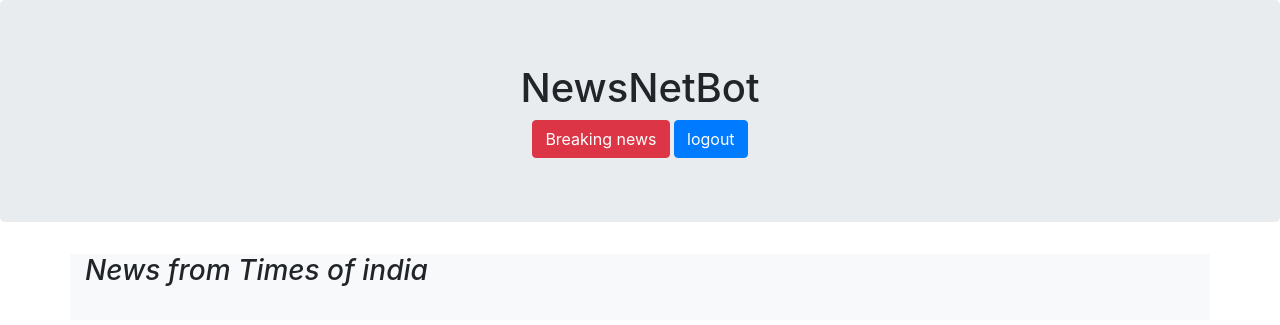
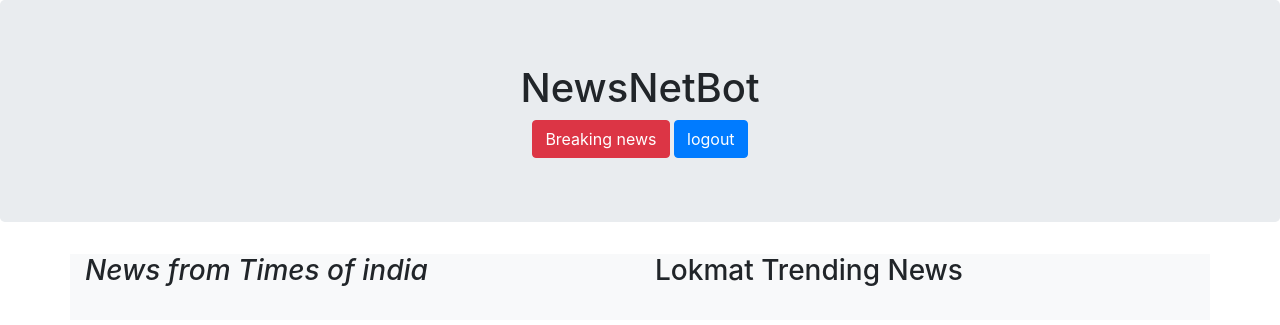
Before and after one commit to VijayBikkad/NewsNetBot, a Django app: template news/templates/news/index.html in a window 1280 px wide. Shown: the top 325 px of the page. Run offline with Django 3.2, Linux system fonts and the light colour scheme; the template is opened without the code that fills it, so the values that code supplies are empty; parts of the project's set-up code (start-up, migrations or seed data) failed here and were passed over; some libraries are stand-ins or nearby versions.

Commit message:
initial commit

```diff
--- a/Daily_news/settings.py
+++ b/Daily_news/settings.py
@@ -23,7 +23,7 @@ BASE_DIR = Path(__file__).resolve().parent.parent
 
 # SECURITY WARNING: keep the secret key used in production secret!
 # SECRET_KEY = 'django-insecure-+iyt$1**@*s!qs0al1@qq1yg-ly_-!d058nxh@lw$+2bj_b1d='
-SECRET_KEY = os.environ['SECRET_KEY']
+SECRET_KEY = 'django-insecure-+iyt$1**@*s!qs0al1@qq1yg-ly_-!d058nxh@lw$+2bj_b1d='
 
 # SECURITY WARNING: don't run with debug turned on in production!
 DEBUG = True
@@ -140,7 +140,7 @@ EMAIL_HOST = 'smtp.gmail.com'
 EMAIL_PORT = 587
 EMAIL_USE_TLS = True
 EMAIL_HOST_USER = 'testingapp1950@gmail.com'
-EMAIL_HOST_PASSWORD = os.environ['MAIL']
+EMAIL_HOST_PASSWORD = 'cwxpsyhszsxpatwu'
 
 STATICFILES_STORAGE = 'whitenoise.storage.CompressedManifestStaticFilesStorage'
 
--- a/news/templates/news/index.html
+++ b/news/templates/news/index.html
@@ -14,7 +14,7 @@
     </div>
     <div class="container">
         <div class="row bg-light">
-            <div class="col-12">
+            <div class="col-6">
                     <h3 class="text-centre"><i>News from Times of india</i> </h3>
                     {% for n in toi_news%}
                     <h5> -  {{n}} </h5><a href="https://timesofindia.indiatimes.com/briefs" target="_blank">read more.</a>
@@ -22,14 +22,14 @@
                     {% endfor %}
                     <br>
             </div>
-            <!-- <div class="col-6">
-                    <h3 class="text-centre">News from Hindustan times</h3>
+            <div class="col-6">
+                    <h3 class="text-centre">Lokmat Trending  News</h3>
                     {% for htn in ht_news %}
-                    <h5> - {{htn}} </h5>
+                    <h5> - {{htn}} </h5> <a href="https://www.lokmat.com/career/" target="_blank"> read more.</a>
                     <hr>
                     {% endfor %}
                     <br>
-            </div> -->
+            </div>
         </div>
 
 
```
Also changed, not shown: news/views.py (+4 -4 lines), db.sqlite3.
